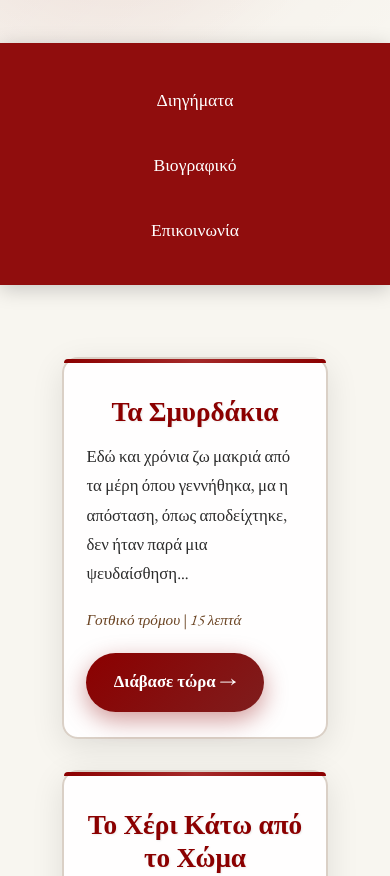
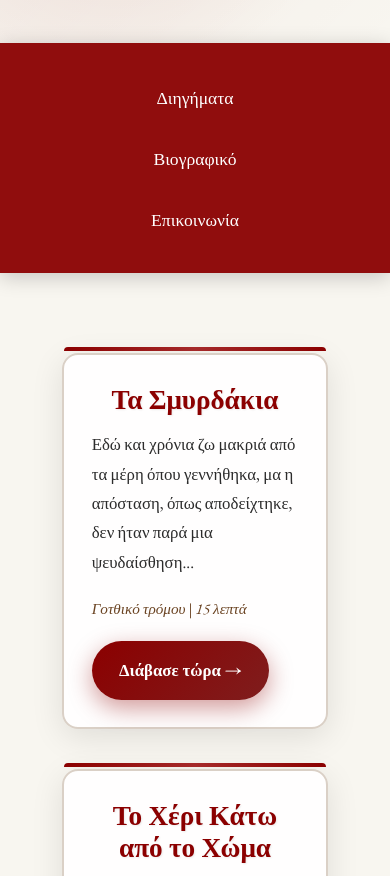
Before and after one commit to Michelis2023/short-stories, a plain HTML site: page index.html in a window 390 px wide. Shown: the part 204-1080 px from the top of the page. Drawn offline with nearby package versions, Linux system fonts and the light colour scheme.

Commit message:
Final fix - red line above text

```diff
--- a/index.html
+++ b/index.html
@@ -127,26 +127,23 @@
             background: rgba(255,255,255,0.9);
             border: 2px solid rgba(107,68,35,0.25);
             border-radius: 16px;
+            padding: clamp(25px, 7vw, 35px);
+            margin-top: 8px;
             transition: all 0.4s cubic-bezier(0.175, 0.885, 0.32, 1.275);
             cursor: pointer;
             position: relative;
-            overflow: visible;
             box-shadow: 0 8px 32px rgba(0,0,0,0.1);
         }
 
         .story-card::before {
             content: '';
             position: absolute;
-            top: 0;
+            top: -8px;
             left: 0;
             right: 0;
             height: 4px;
             background: linear-gradient(90deg, var(--accent-color), #a52a2a, var(--accent-color));
             border-radius: 16px 16px 0 0;
-        }
-
-        .story-card-content {
-            padding: clamp(30px, 8vw, 40px) clamp(25px, 7vw, 35px) clamp(25px, 7vw, 35px);
         }
 
         .story-card:hover {
@@ -254,17 +251,6 @@
             line-height: 1.6;
         }
 
-        /* MOBILE SPECIFIC */
-        @media (max-width: 480px) {
-            .story-card-content {
-                padding: 35px 22px 25px;
-            }
-
-            nav a {
-                padding: 14px 18px;
-            }
-        }
-
         /* PRINT */
         @media print {
             body {
@@ -302,21 +288,17 @@
         <section id="diegimata">
             <div class="stories-grid">
                 <div class="story-card" onclick="window.location.href='ta-smyrdakia.html'">
-                    <div class="story-card-content">
                     <h2>Τα Σμυρδάκια</h2>
                     <p class="excerpt">Εδώ και χρόνια ζω μακριά από τα μέρη όπου γεννήθηκα, μα η απόσταση, όπως αποδείχτηκε, δεν ήταν παρά μια ψευδαίσθηση...</p>
                     <p class="meta">Γοτθικό τρόμου | 15 λεπτά</p>
                     <a href="ta-smyrdakia.html" class="read-more">Διάβασε τώρα →</a>
                 </div>
-                </div>
 
                 <div class="story-card" onclick="window.location.href='to-xeri-kato-apo-to-xoma.html'">
-                    <div class="story-card-content">
                     <h2>Το Χέρι Κάτω από το Χώμα</h2>
                     <p class="excerpt">Στο βάθος του χειμώνα, εκείνες τις νύχτες που ο βοριάς ξεσπάει με μανία, οι άνθρωποι μαζεύονται γύρω από τη φωτιά...</p>
                     <p class="meta">Γοτθικό τρόμου | 20 λεπτά</p>
                     <a href="to-xeri-kato-apo-to-xoma.html" class="read-more">Διάβασε τώρα →</a>
-                    </div>
                 </div>
             </div>
         </section>
```
Lines whose indentation alone changed are shown as unchanged.
